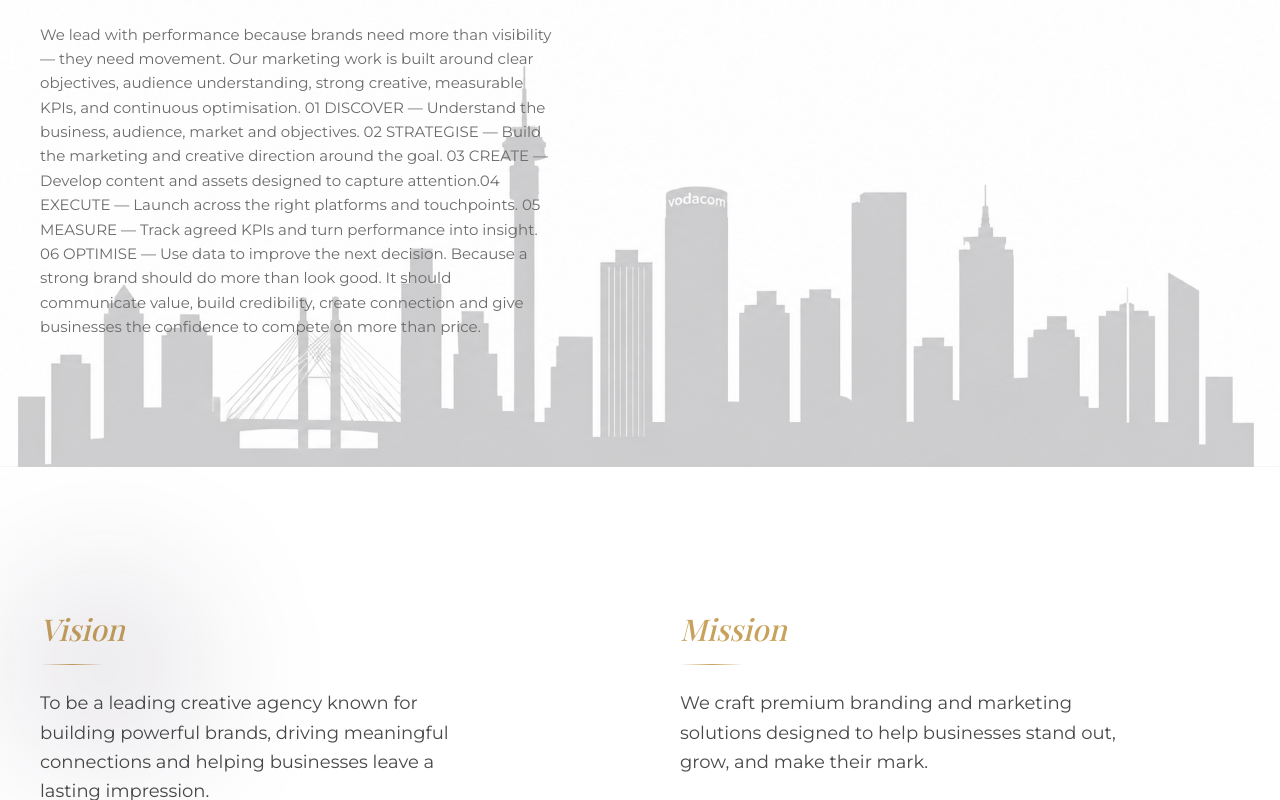
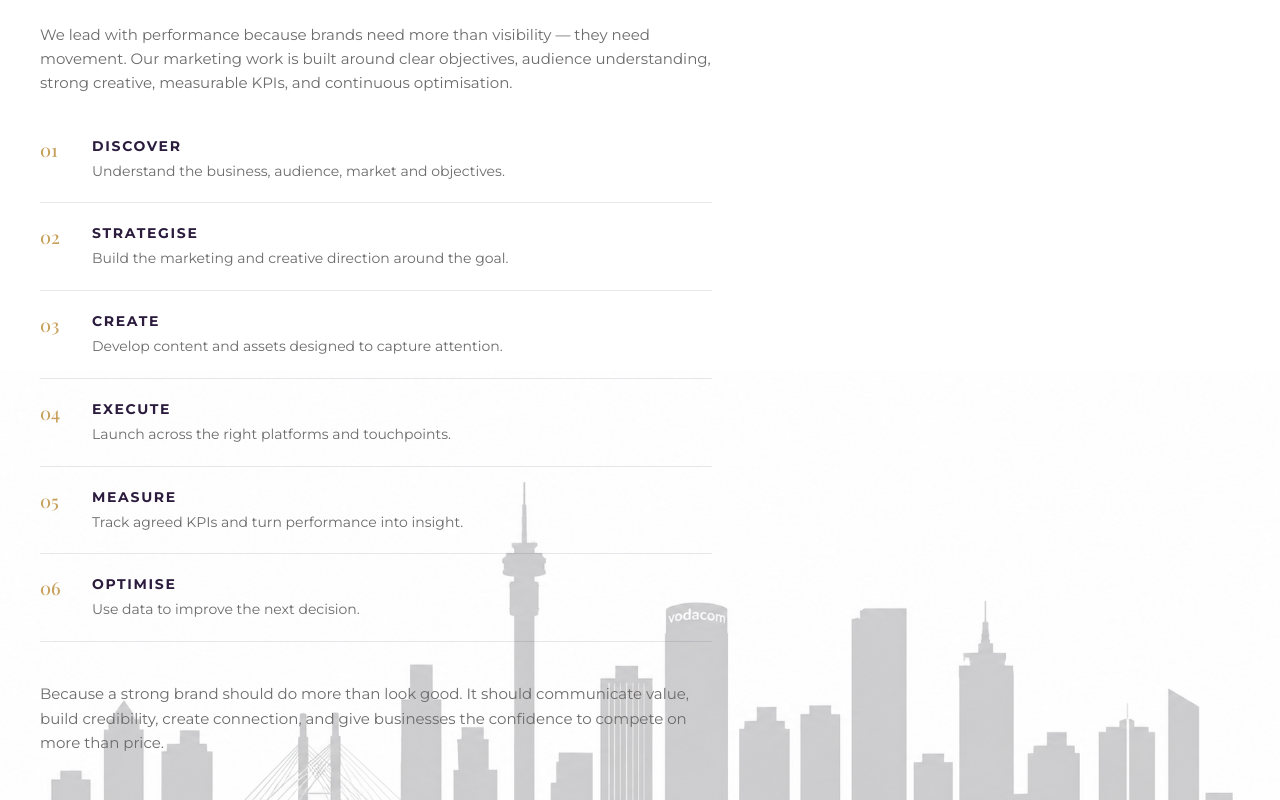
Before and after one commit to lohann16/Lesora-Creative, a Next.js app: page /about in a window 1280 px wide. Shown: the part 640-1440 px from the top of the page. Built offline with nearby package versions, Linux system fonts and the light colour scheme.

Commit message:
fix:Add information to the about section and style it better

```diff
--- a/src/app/about/page.tsx
+++ b/src/app/about/page.tsx
@@ -1,4 +1,5 @@
 import type { Metadata } from "next";
+
 import Monogram from "@/components/Monogram";
 import Skyline from "@/components/Skyline";
 import VisionMission from "@/components/VisionMission";
@@ -17,28 +18,110 @@ export const metadata: Metadata = {
 export default function AboutPage() {
   return (
     <main className="pt-20">
-      <section className="relative bg-white py-24 lg:py-32 overflow-hidden">
-        <Skyline className="absolute bottom-0 left-0 w-full h-40 text-purple/[0.05]" />
+      {/* Hero / About Section */}
+      <section className="relative overflow-hidden bg-white py-24 lg:py-32">
+        <Skyline className="absolute bottom-0 left-0 h-40 w-full text-purple/[0.05]" />
+
         <Reveal className="relative mx-auto max-w-7xl px-6 lg:px-10">
           <Monogram size={216} />
-          <span className="mt-8 block font-sans text-[11px] tracking-[0.3em] uppercase text-gold">
+
+          <span className="mt-8 block font-sans text-[11px] uppercase tracking-[0.3em] text-gold">
             About Lesora Creative
           </span>
-          <h1 className="mt-4 font-display text-5xl lg:text-6xl leading-tight max-w-2xl text-purple">
+
+          <h1 className="mt-4 max-w-2xl font-display text-5xl leading-tight text-purple lg:text-6xl">
             Behind every mark
             <br />
             is a <span className="italic text-gold">method.</span>
           </h1>
-          <p className="mt-6 max-w-lg font-sans text-stone text-[15px] leading-relaxed">
-           We lead with performance because brands need more than visibility — they need movement. Our marketing work is built around clear objectives, audience understanding, strong creative, measurable KPIs, and continuous optimisation. 01 DISCOVER — Understand the business, audience, market and objectives. 02 STRATEGISE — Build the marketing and creative direction around the goal. 03 CREATE — Develop content and assets designed to capture attention.04 EXECUTE — Launch across the right platforms and touchpoints. 05 MEASURE — Track agreed KPIs and turn performance into insight. 06 OPTIMISE — Use data to improve the next decision. Because a strong brand should do more than look good. It should communicate value, build credibility, create connection and give businesses the confidence to compete on more than price.
+
+          {/* Introduction */}
+          <p className="mt-6 max-w-2xl font-sans text-[15px] leading-relaxed text-stone">
+            We lead with performance because brands need more than visibility —
+            they need movement. Our marketing work is built around clear
+            objectives, audience understanding, strong creative, measurable
+            KPIs, and continuous optimisation.
+          </p>
+
+          {/* Marketing Process */}
+          <div className="mt-10 max-w-2xl space-y-5 font-sans">
+            {[
+              {
+                number: "01",
+                title: "DISCOVER",
+                text: "Understand the business, audience, market and objectives.",
+              },
+              {
+                number: "02",
+                title: "STRATEGISE",
+                text: "Build the marketing and creative direction around the goal.",
+              },
+              {
+                number: "03",
+                title: "CREATE",
+                text: "Develop content and assets designed to capture attention.",
+              },
+              {
+                number: "04",
+                title: "EXECUTE",
+                text: "Launch across the right platforms and touchpoints.",
+              },
+              {
+                number: "05",
+                title: "MEASURE",
+                text: "Track agreed KPIs and turn performance into insight.",
+              },
+              {
+                number: "06",
+                title: "OPTIMISE",
+                text: "Use data to improve the next decision.",
+              },
+            ].map((step) => (
+              <div
+                key={step.number}
+                className="flex gap-5 border-b border-purple/10 pb-5"
+              >
+                {/* Number */}
+                <span className="min-w-[32px] font-display text-lg text-gold">
+                  {step.number}
+                </span>
+
+                {/* Content */}
+                <div>
+                  <h3 className="font-sans text-sm font-bold tracking-[0.12em] text-purple">
+                    {step.title}
+                  </h3>
+
+                  <p className="mt-1 text-[14px] leading-relaxed text-stone">
+                    {step.text}
+                  </p>
+                </div>
+              </div>
+            ))}
+          </div>
+
+          {/* Closing Statement */}
+          <p className="mt-10 max-w-2xl font-sans text-[15px] leading-relaxed text-stone">
+            Because a strong brand should do more than look good. It should
+            communicate value, build credibility, create connection, and give
+            businesses the confidence to compete on more than price.
           </p>
         </Reveal>
       </section>
 
+      {/* Vision & Mission */}
       <VisionMission />
+
+      {/* Values */}
       <Values />
+
+      {/* Process */}
       <Process />
+
+      {/* Statistics */}
       <Stats />
+
+      {/* Call To Action */}
       <CTA eyebrow="Want to work together?" href="/#contact" />
     </main>
   );
```
